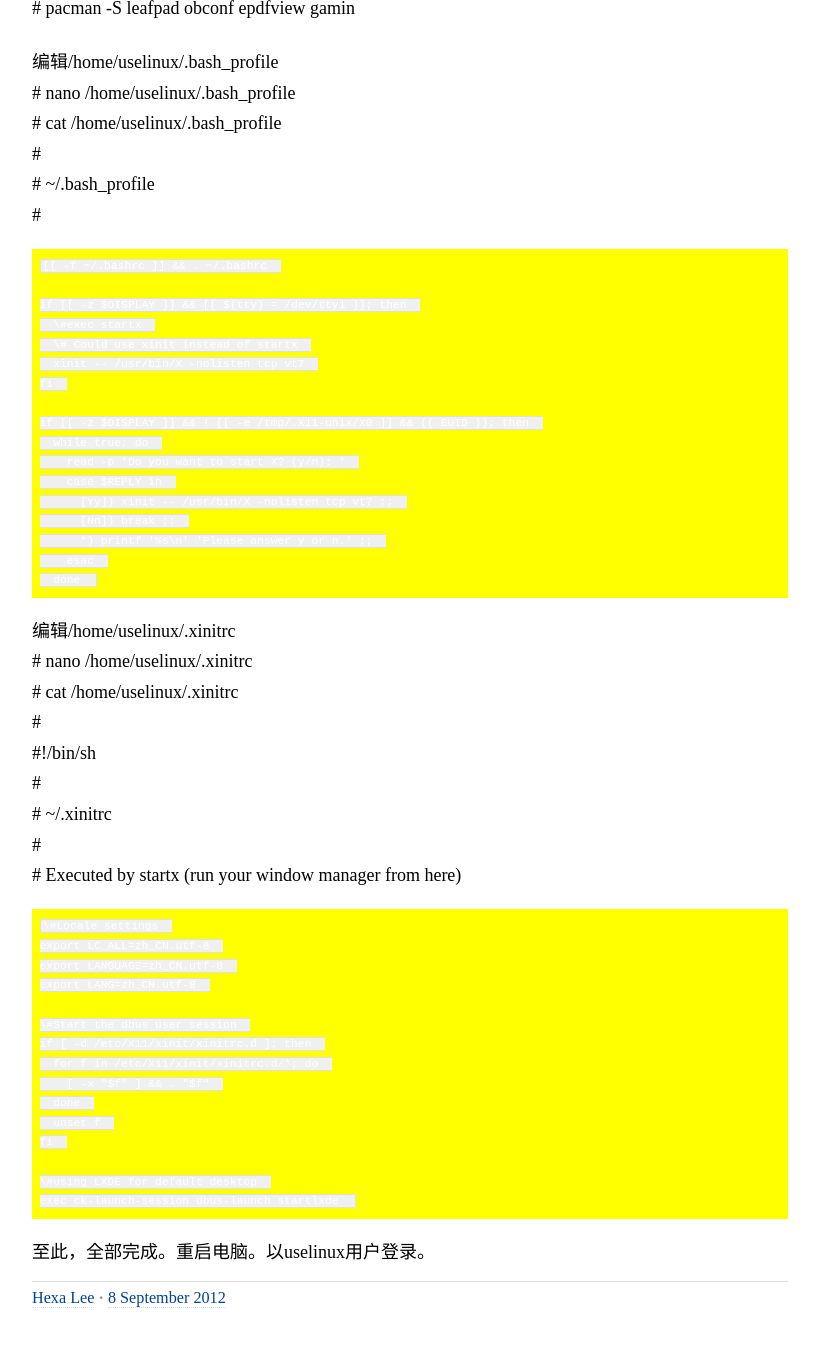
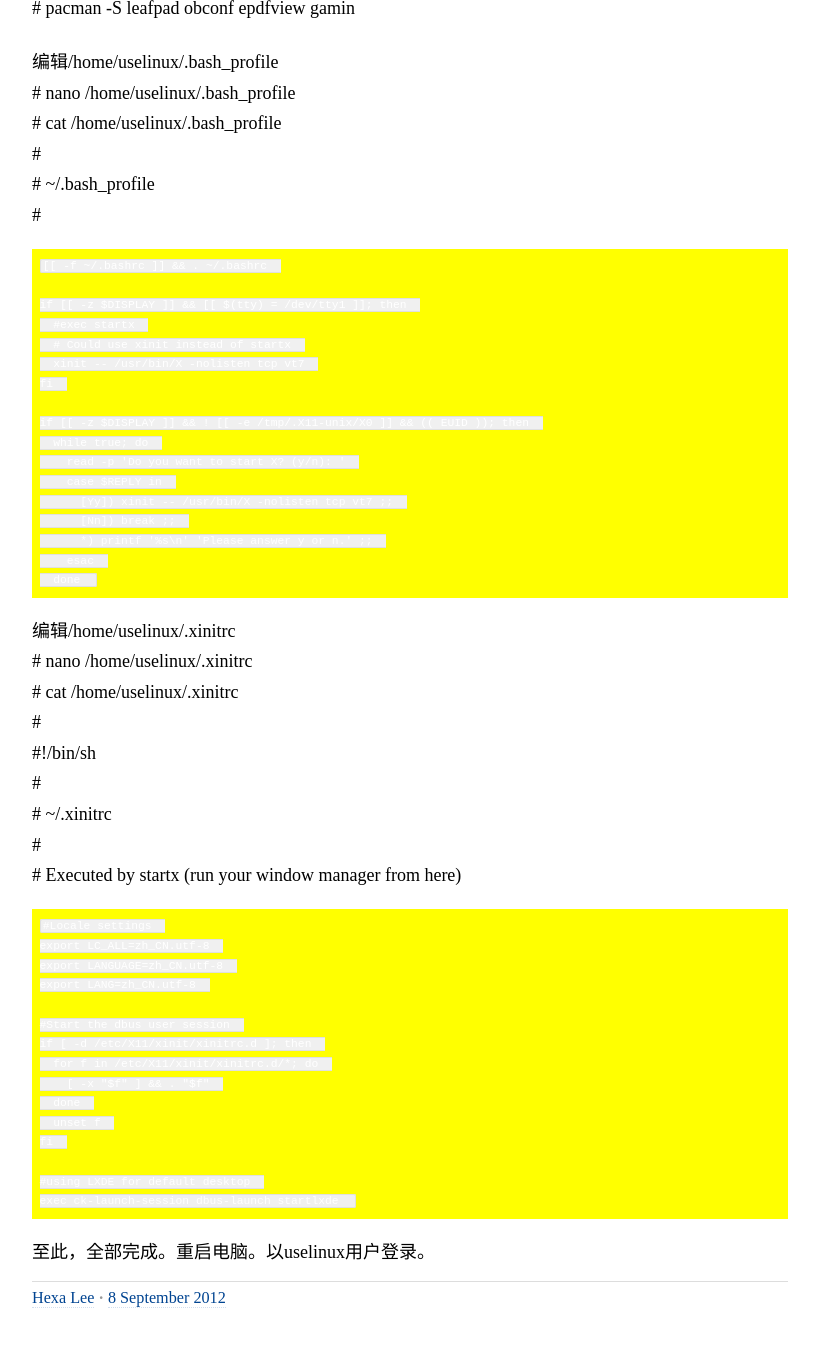
Before and after one commit to hexaman/whocare, a Jekyll site: the page built from _posts/2012-09-08-chage-system.markdown, in a window 1280 px wide and 1400 px high, scrolled down 4502 px, cut to the strip 0-1368 px from the top of the window. Shown: the top 1347 px of the strip, without its empty margins (230-1049 px from the left). Built offline with Jekyll 4.4.1, drawn with Linux system fonts in a browser that asks for light colours; Markdown is read by kramdown in place of the engine named in the settings.

Commit message:
删除：      _includes/related-posts.markdown 	修改：      _posts/2012-09-08-chage-system.markdown

```diff
--- a/_includes/related-posts.markdown
+++ /dev/null
@@ -1,4 +0,0 @@
-<div class="related">
-<h3>More Posts</h3>
-<p>{% for post in related %}<a href="{{ post.url }}">{{ post.title }}</a>{% unless forloop.last %} &middot; {% endunless %}{% endfor %}</p>
-</div>
--- a/_posts/2012-09-08-chage-system.markdown
+++ b/_posts/2012-09-08-chage-system.markdown
@@ -146,17 +146,17 @@ Include = /etc/pacman.d/mirrorlist
 \# pacman -S leafpad obconf epdfview gamin
 
 编辑/home/uselinux/.bash_profile
-    \# nano /home/uselinux/.bash_profile
-    \# cat /home/uselinux/.bash_profile
-     \#
-    \# ~/.bash_profile
-     \#
+    # nano /home/uselinux/.bash_profile
+    # cat /home/uselinux/.bash_profile
+     #
+    # ~/.bash_profile
+     #
 
     [[ -f ~/.bashrc ]] && . ~/.bashrc
 
     if [[ -z $DISPLAY ]] && [[ $(tty) = /dev/tty1 ]]; then
-      \#exec startx
-      \# Could use xinit instead of startx
+      #exec startx
+      # Could use xinit instead of startx
       xinit -- /usr/bin/X -nolisten tcp vt7
     fi
 
@@ -171,21 +171,21 @@ Include = /etc/pacman.d/mirrorlist
       done
 
 编辑/home/uselinux/.xinitrc
-    \# nano /home/uselinux/.xinitrc
-    \# cat /home/uselinux/.xinitrc
-    \#
-    \#!/bin/sh
-    \#
-    \# ~/.xinitrc
-    \#
-    \# Executed by startx (run your window manager from here)
+    # nano /home/uselinux/.xinitrc
+    # cat /home/uselinux/.xinitrc
+    #
+    #!/bin/sh
+    #
+    # ~/.xinitrc
+    #
+    # Executed by startx (run your window manager from here)
 
-    \#Locale settings
+    #Locale settings
     export LC_ALL=zh_CN.utf-8
     export LANGUAGE=zh_CN.utf-8
     export LANG=zh_CN.utf-8
 
-    \#Start the dbus user session
+    #Start the dbus user session
     if [ -d /etc/X11/xinit/xinitrc.d ]; then
       for f in /etc/X11/xinit/xinitrc.d/*; do
         [ -x "$f" ] && . "$f"
@@ -193,7 +193,7 @@ Include = /etc/pacman.d/mirrorlist
       unset f
     fi
 
-    \#using LXDE for default desktop
+    #using LXDE for default desktop
     exec ck-launch-session dbus-launch startlxde
 
 至此，全部完成。重启电脑。以uselinux用户登录。
```
